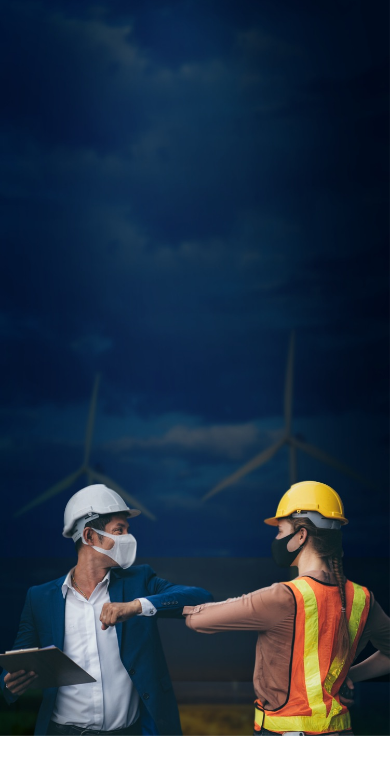
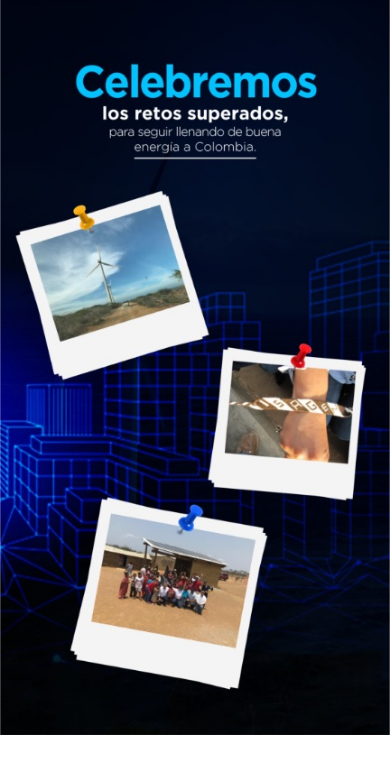
Before and after one commit to willyprados/ISAGEN-amazine-133, a plain HTML site: page html/page-11.html in a window 390 px wide. Shown: the part 55-830 px from the top of the page. Drawn offline with Linux system fonts and the light colour scheme.

Commit message:
additional settings - viewed web

```diff
--- a/html/page-11.html
+++ b/html/page-11.html
@@ -205,7 +205,7 @@
     <!-- Page content -->
     <div class="banner">
       <img class="img-web" src="../img/desktop/contraportada.jpg" alt="contraportada">
-      <img class="img-mobile" src="../img/mobile/portada-mobile.jpg" alt="contraportada">
+      <img class="img-mobile" src="../img/mobile/contraportada.jpg" alt="contraportada">
     </div>
     <script src="../script.js"></script>
   </body>
```
